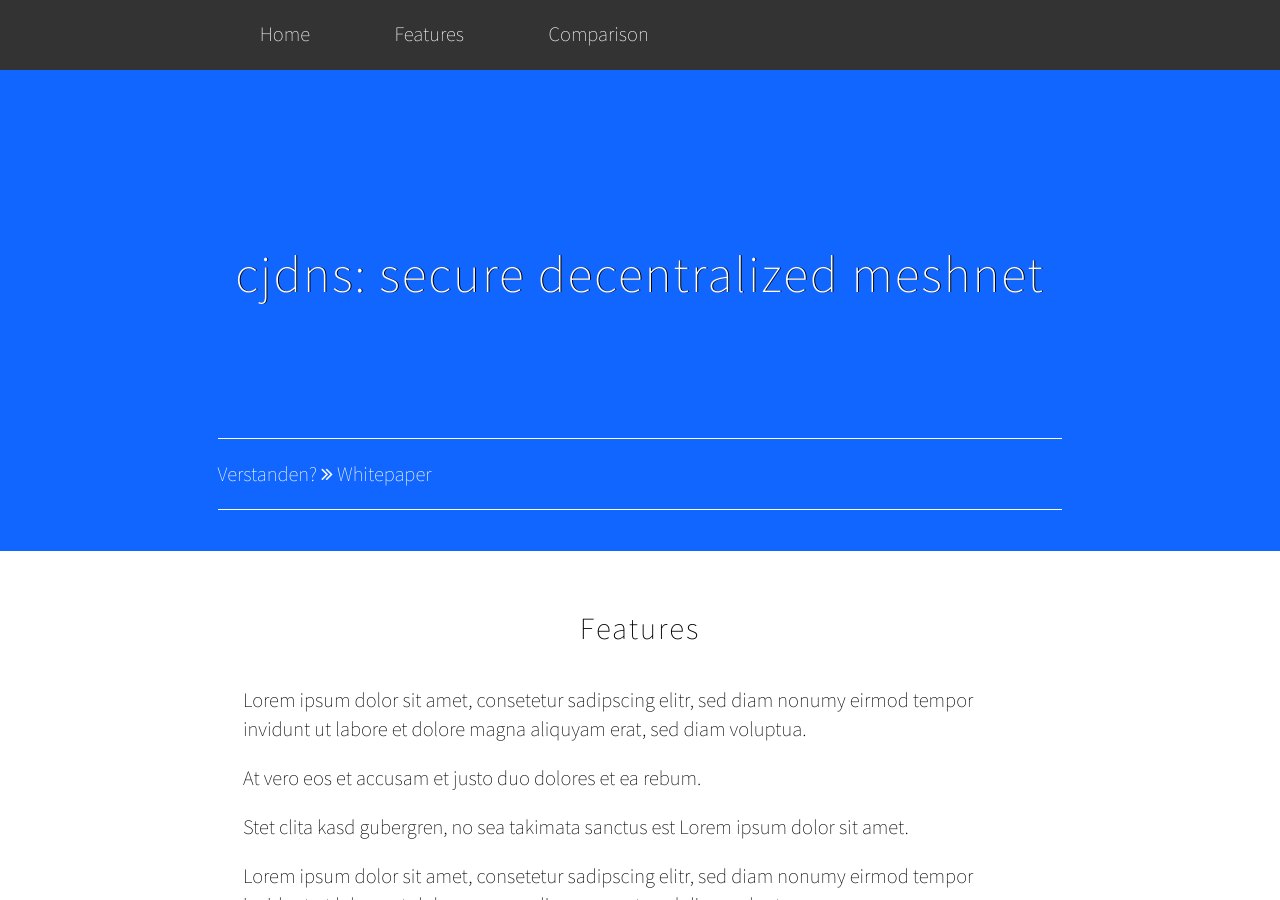
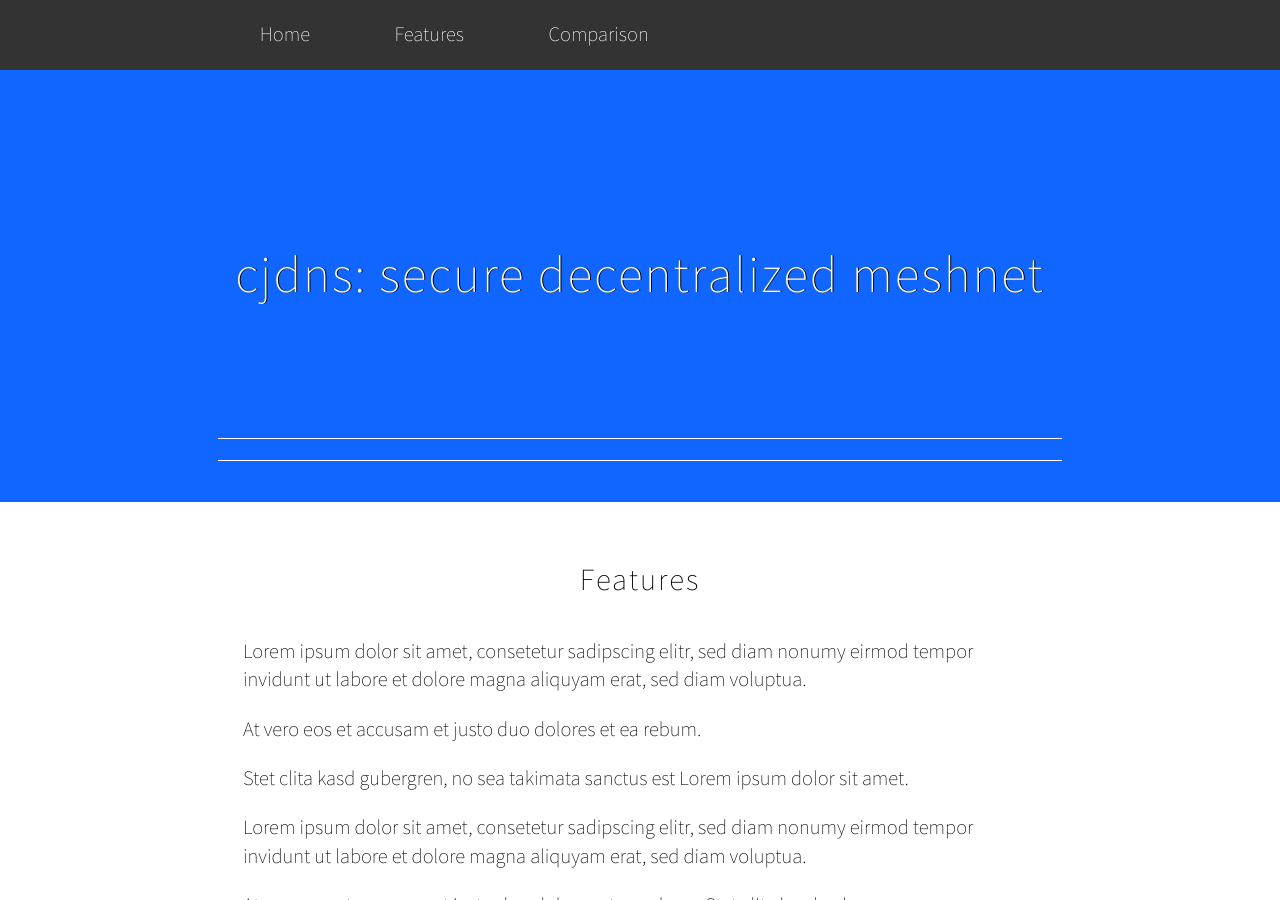
Before and after one commit to mawalu/cjdns-website, a Jekyll site: the page built from index.html, in a window 1280 px wide and 900 px high. Built offline with Jekyll 4.4.1, drawn with Linux system fonts in a browser that asks for light colours; nearby versions of some CDN libraries.

Commit message:
Update index.html

```diff
--- a/_layouts/index.html
+++ b/_layouts/index.html
@@ -23,7 +23,7 @@
       <h1>{{ page.heading }}</h1>
       <div>
         <p>{{ page.description }}</p>
-        <p>Verstanden? <i class="fa fa-angle-double-right"></i> <a href="https://github.com/cjdelisle/cjdns/blob/master/doc/Whitepaper.md">Whitepaper</a></p>
+        <p>{{ page.whitepaper }}</p>
       </div>
     </section>
     {% for node in site.pages %}
```
